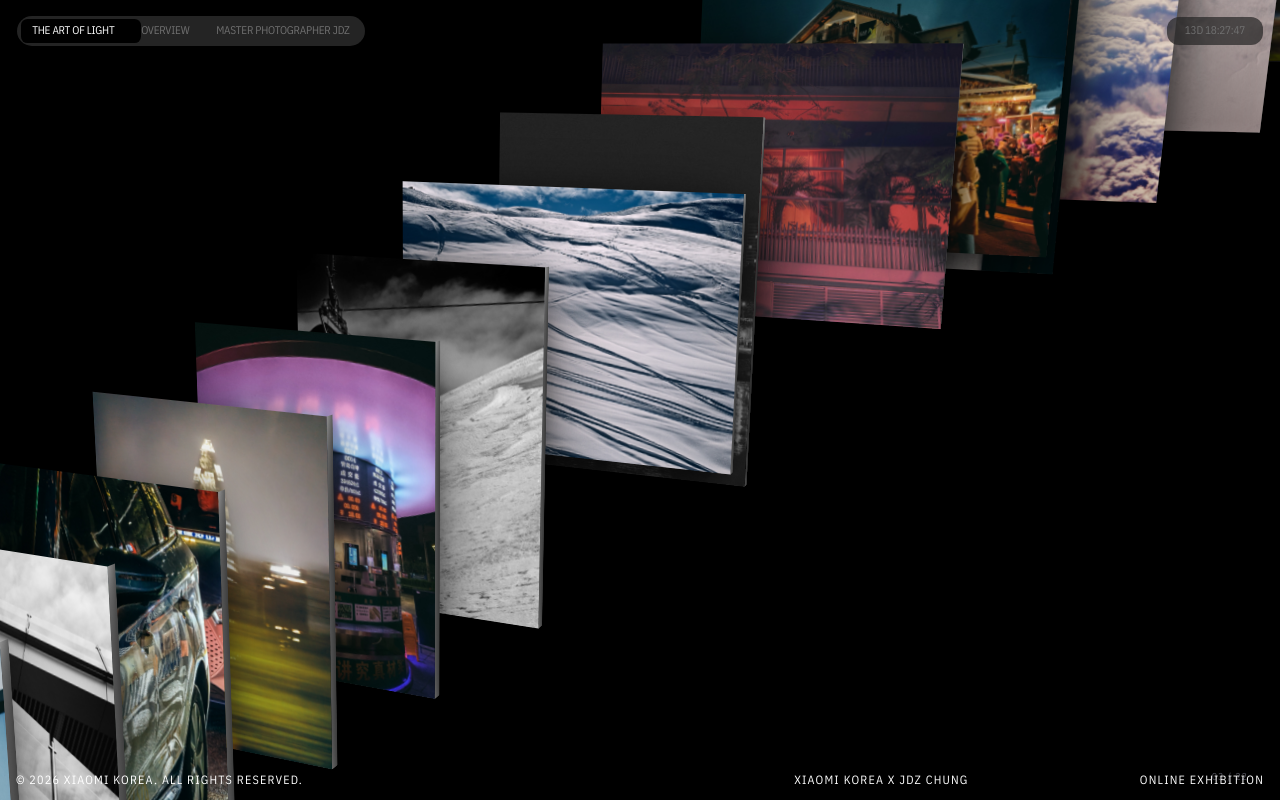
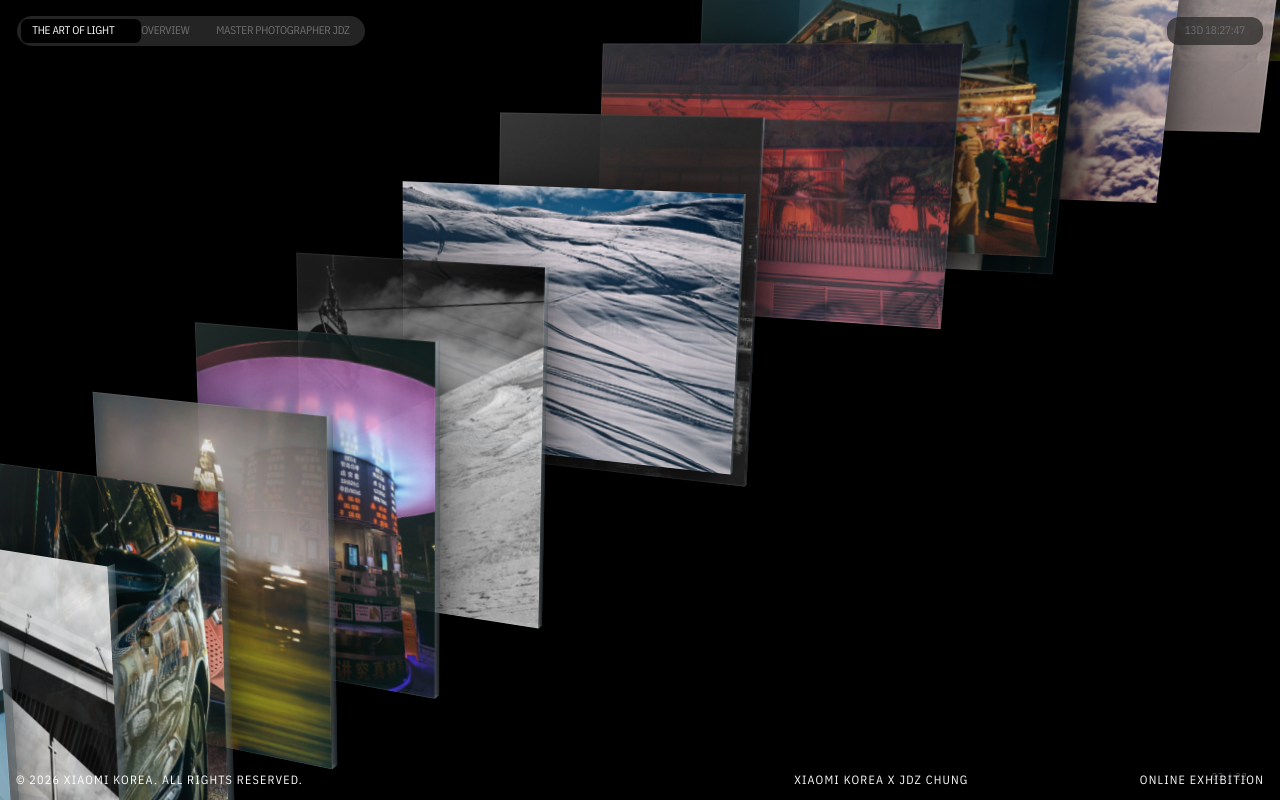
Before and after one commit to CodyMan0/minji-website, a Next.js app: page /exhibition in a window 1280 px wide. Built offline with nearby package versions, Linux system fonts and the light colour scheme.

Commit message:
feat : exhibition 페이지 유리 재질 추가

```diff
--- a/src/app/(exhibition)/exhibition/page.tsx
+++ b/src/app/(exhibition)/exhibition/page.tsx
@@ -33,7 +33,6 @@ const CARD_BASE_VW = 28;
 const ENTRANCE_TARGET = 25;
 const ENTRANCE_OVERSHOOT = 2;
 
-/** Calculate card dimensions from actual image aspect ratio */
 function getCardSize(w: number, h: number): { width: string; height: string } {
   const ratio = w / h;
   if (ratio >= 1) {
@@ -210,14 +209,15 @@ export default function ExhibitionPage() {
                 onMouseLeave={() => setHoveredIndex(null)}
                 onClick={() => handlePhotoClick(i)}
               >
-                {/* Front face */}
+                {/* Front face — glass frame */}
                 <div
                   className="absolute inset-0 overflow-hidden bg-zinc-900"
                   style={{
+                    opacity: 0.92,
                     backfaceVisibility: "hidden",
                     boxShadow:
                       hoveredIndex === i
-                        ? "0 35px 100px rgba(0,0,0,0.8), 0 15px 40px rgba(0,0,0,0.6)"
+                        ? "0 35px 100px rgba(0,0,0,0.8), 0 15px 40px rgba(0,0,0,0.6), inset 0 0 30px rgba(255,255,255,0.05)"
                         : "0 25px 80px rgba(0,0,0,0.7), 0 10px 30px rgba(0,0,0,0.5)",
                     filter:
                       hoveredIndex === i ? "brightness(1.1)" : "brightness(1)",
@@ -232,9 +232,22 @@ export default function ExhibitionPage() {
                     sizes="(max-width: 768px) 70vw, 32vw"
                     priority={i < 6}
                   />
+                  {/* Glass reflection */}
+                  <div
+                    className="absolute inset-0 pointer-events-none"
+                    style={{
+                      background:
+                        "linear-gradient(135deg, rgba(255,255,255,0.12) 0%, transparent 40%, transparent 60%, rgba(255,255,255,0.04) 100%)",
+                    }}
+                  />
+                  {/* Glass border highlight */}
+                  <div
+                    className="absolute inset-0 pointer-events-none"
+                    style={{ border: "1px solid rgba(255,255,255,0.08)" }}
+                  />
                 </div>
 
-                {/* Right edge — 3D thickness */}
+                {/* Right edge — glass */}
                 <div
                   className="absolute top-0"
                   style={{
@@ -243,11 +256,12 @@ export default function ExhibitionPage() {
                     right: 0,
                     transform: `translateX(${EDGE_THICKNESS}px) rotateY(90deg)`,
                     transformOrigin: "left center",
-                    background: "linear-gradient(to right, #aaa, #666)",
+                    background:
+                      "linear-gradient(to right, rgba(180,200,210,0.6), rgba(100,120,130,0.4))",
                   }}
                 />
 
-                {/* Bottom edge — 3D thickness */}
+                {/* Bottom edge — glass */}
                 <div
                   className="absolute left-0"
                   style={{
@@ -256,7 +270,8 @@ export default function ExhibitionPage() {
                     bottom: 0,
                     transform: `translateY(${EDGE_THICKNESS}px) rotateX(-90deg)`,
                     transformOrigin: "top center",
-                    background: "linear-gradient(to bottom, #999, #444)",
+                    background:
+                      "linear-gradient(to bottom, rgba(160,180,190,0.5), rgba(80,100,110,0.3))",
                   }}
                 />
               </div>
```
Also changed, not shown: .omc/state/subagent-tracking.json.
